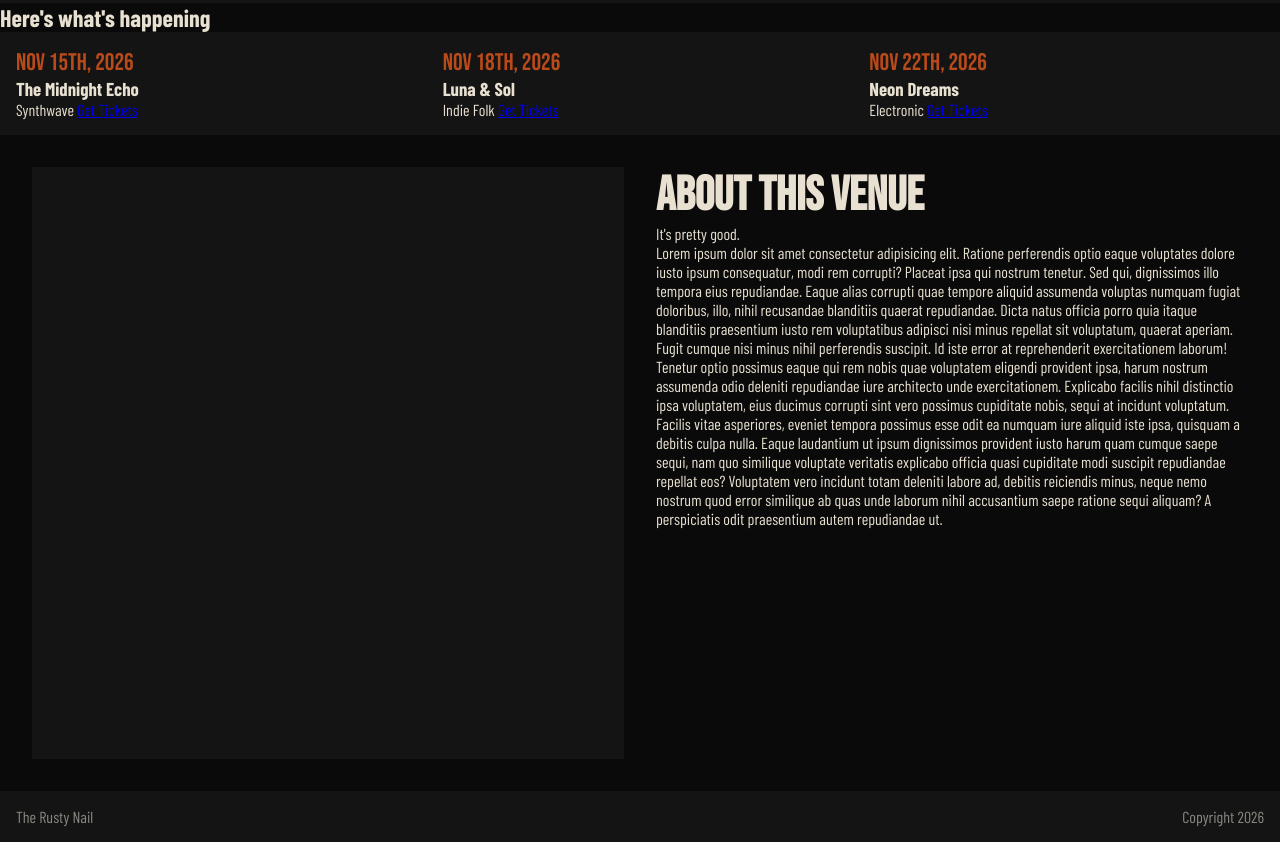
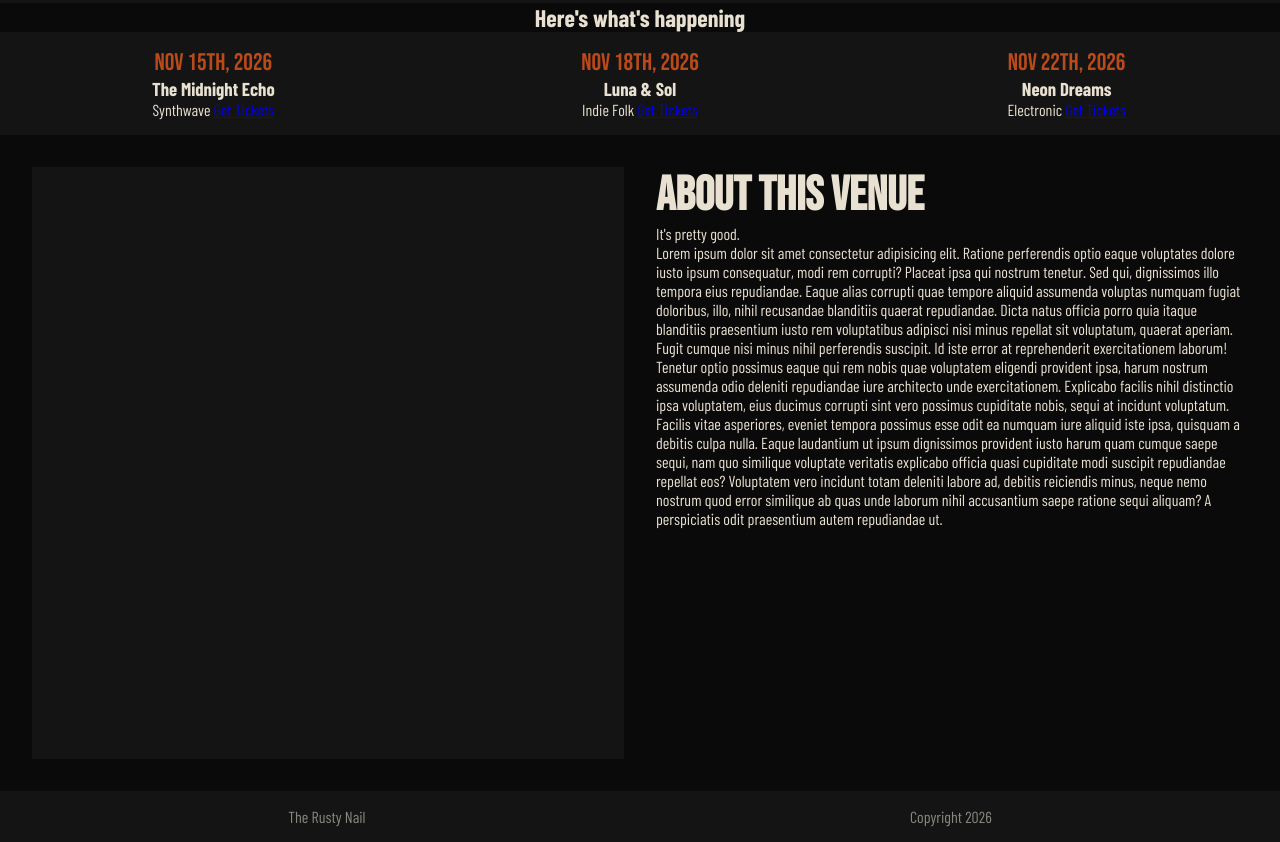
Before and after one commit to AngryGrizzlyBear/The-Rusty-Nail-Project, a plain HTML site: page index.html in a window 1280 px wide. Shown: the part 867-1709 px from the top of the page. Drawn offline with nearby package versions, Linux system fonts and the light colour scheme; a web font is replaced by a local one.

Commit message:
Index Fix.

```diff
--- a/style.css
+++ b/style.css
@@ -67,13 +67,15 @@
     color: var(--rust-light);
 }
 
-input, textarea, select {
+input,
+textarea,
+select {
     width: 100%;
     background-color: var(--iron);
     color: var(--cream);
     padding: 1rem;
     font-family: var(--body-font);
-    font-size:1rem;
+    font-size: 1rem;
     border: 1px var(--yellow) solid;
 }
 
@@ -97,6 +99,9 @@
     background-color: var(--charcoal);
     color: var(--grey-mid);
     font-family: var(--body-font);
+    display: flex;
+    flex-direction: column;
+    align-items: center;
 }
 
 .hero {
@@ -111,6 +116,10 @@
 .hero>h1 {
     font-family: var(--display-font);
     font-size: 4rem;
+}
+
+.featured {
+    text-align: center;
 }
 
 .featured-grid {
@@ -346,9 +355,10 @@
         gap: 1rem;
     }
 
-    footer{
+    footer {
         display: flex;
-        justify-content: space-between;
+        flex-direction: row;
+        justify-content: space-around;
     }
 
     .contact-section {
```
